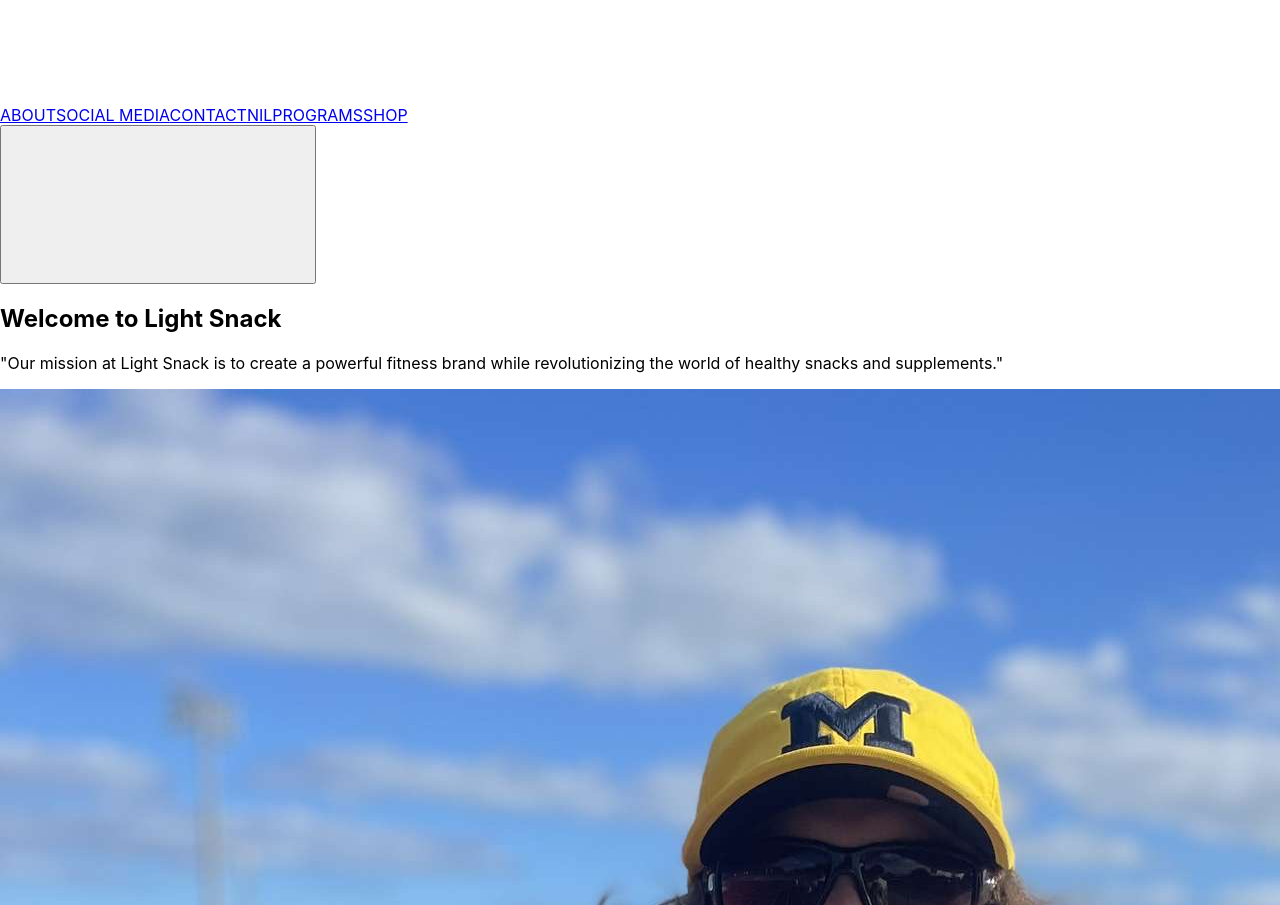
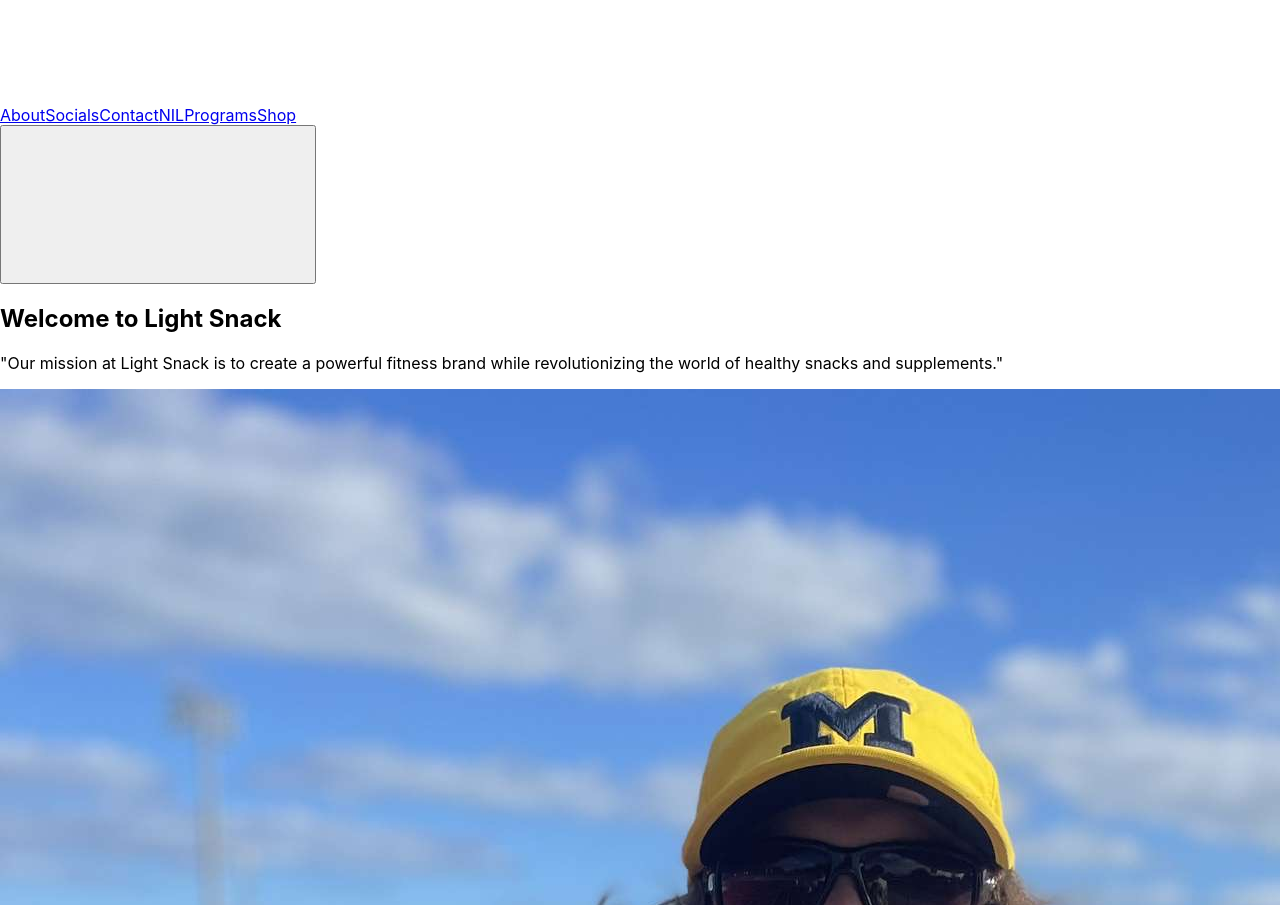
Before and after one commit to DustinKerrigan/LightSnack2.0, a React (Create React App) app: page / in a window 1280 px wide. Shown: the part 1243-2148 px from the top of the page. Built offline with nearby package versions, Linux system fonts and the light colour scheme.

Commit message:
improved nav bar animations / page structure

```diff
--- a/src/App.js
+++ b/src/App.js
@@ -1,19 +1,20 @@
 import React from 'react';
 import NavBar from './components/NavBar';
-import Intro from './components/Intro';
+import About from './components/About';
 import {BrowserRouter as Router, Route, Routes} from 'react-router-dom';
+
 function App() {
-      return  (
+    return (
         <Router>
             <NavBar/>
             <Routes>
-                  <Route path="/" element={<Intro/>}/> {'main landing page content'}
-                  <Route path ='/about ' component={() => <h1>About</h1>} />
-                  <Route path ='/services' component={() => <h1>Social Media</h1>} />
-                  <Route path ='/contact' component={() => <h1>Contact</h1>} />
-                  <Route path ='/nil' component={() => <h1>NIL</h1>} />
-                  <Route path ='/programs' component={() => <h1>Programs</h1>} />
-                  <Route path ='/shop' component={() => <h1>Shop</h1>} />
+                <Route path="/about" element={<About />} />
+                <Route path="/services" element={<h1>Social Media</h1>} />
+                <Route path="/contact" element={<h1>Contact</h1>} />
+                <Route path="/nil" element={<h1>NIL</h1>} />
+                <Route path="/programs" element={<h1>Programs</h1>} />
+                <Route path="/shop" element={<h1>Shop</h1>} />
+                <Route path="/" element={<About />} /> {/* Using About as landing page */}
             </Routes>
         </Router>
     );
--- /dev/null
+++ b/src/components/About.js
@@ -0,0 +1,12 @@
+import React from 'react';
+import Intro from '../components/Intro';
+
+const About = () => {
+    return (
+        <div className="min-h-screen bg-gradient-to-b from-white to-gray-100">
+            <Intro />
+        </div>
+    );
+};
+
+export default About;
--- a/src/components/Intro.js
+++ b/src/components/Intro.js
@@ -4,7 +4,7 @@ import { UserCircleIcon } from '@heroicons/react/24/solid';
 const Intro = () => {
     return (
 
-        <section class="bg-white dark:bg-gray-900">
+        <section class="bg-transparent dark:bg-gray-900 ">
             <div class="container px-6 py-10">
                 <h1 className="text-3xl font-bold text-center mb-12">Welcome to Light Snack</h1>
 
--- a/src/components/NavBar.js
+++ b/src/components/NavBar.js
@@ -23,12 +23,36 @@ const NavBar = () => {
             <div className="container mx-auto flex justify-between items-center">
                 <div className="text-white text-2xl"><img src = 'homeLogo2.png' alt = "Logo" className = "h-14 w-auto"></img></div>
                 <div className="hidden md:flex space-x-4">
-                    <Link className={`font-lato transition-all duration-300 ease-in-out hover:text-black ${isScrolled ? 'text-white' : 'text-black'}`} to="/about">ABOUT</Link>
-                    <Link className={`font-lato transition-all duration-300 ease-in-out hover:text-black ${isScrolled ? 'text-white' : 'text-black'}`} to="/services">SOCIAL MEDIA</Link>
-                    <Link className={`font-lato transition-all duration-300 ease-in-out hover:text-black ${isScrolled ? 'text-white' : 'text-black'}`} to="/contact">CONTACT</Link>
-                    <Link className={`font-lato transition-all duration-300 ease-in-out hover:text-black ${isScrolled ? 'text-white' : 'text-black'}`} to="/contact">NIL</Link>
-                    <Link className={`font-lato transition-all duration-300 ease-in-out hover:text-black ${isScrolled ? 'text-white' : 'text-black'}`} to="/contact">PROGRAMS</Link>
-                    <Link className={`font-lato transition-all duration-300 ease-in-out hover:text-black ${isScrolled ? 'text-white' : 'text-black'}`} to="/contact">SHOP</Link>
+                    <Link className={`font-semibold relative after:absolute after:bottom-0 after:left-0 after:h-[2px] after:w-0 hover:after:w-full after:transition-all after:duration-300
+                    ${isScrolled
+                        ? 'text-white hover:text-black after:bg-black'
+                        : 'text-black hover:text-red-600 after:bg-red-600'
+                    }`} to="/about">About</Link>
+                    <Link className={`font-semibold relative after:absolute after:bottom-0 after:left-0 after:h-[2px] after:w-0 hover:after:w-full after:transition-all after:duration-300
+                    ${isScrolled
+                        ? 'text-white hover:text-black after:bg-black'
+                        : 'text-black hover:text-red-600 after:bg-red-600'
+                    }`} to="/services">Socials</Link>
+                    <Link className={`font-semibold relative after:absolute after:bottom-0 after:left-0 after:h-[2px] after:w-0 hover:after:w-full after:transition-all after:duration-300
+                    ${isScrolled
+                        ? 'text-white hover:text-black after:bg-black'
+                        : 'text-black hover:text-red-600 after:bg-red-600'
+                    }`} to="/contact">Contact</Link>
+                    <Link className={`font-semibold relative after:absolute after:bottom-0 after:left-0 after:h-[2px] after:w-0 hover:after:w-full after:transition-all after:duration-300
+                    ${isScrolled
+                        ? 'text-white hover:text-black after:bg-black'
+                        : 'text-black hover:text-red-600 after:bg-red-600'
+                    }`} to="/contact">NIL</Link>
+                    <Link className={`font-semibold relative after:absolute after:bottom-0 after:left-0 after:h-[2px] after:w-0 hover:after:w-full after:transition-all after:duration-300
+                    ${isScrolled
+                        ? 'text-white hover:text-black after:bg-black'
+                        : 'text-black hover:text-red-600 after:bg-red-600'
+                    }`} to="/contact">Programs</Link>
+                    <Link className={`font-semibold relative after:absolute after:bottom-0 after:left-0 after:h-[2px] after:w-0 hover:after:w-full after:transition-all after:duration-300
+                    ${isScrolled
+                        ? 'text-white hover:text-black after:bg-black'
+                        : 'text-black hover:text-red-600 after:bg-red-600'
+                    }`} to="/contact">Shop</Link>
                 </div>
                 <div className="md:hidden">
                     <button onClick={() => setIsOpen(!isOpen)} className="text-white">
```
Also changed, not shown: public/modernLogo.PNG (added). Lines whose indentation alone changed are shown as unchanged.
